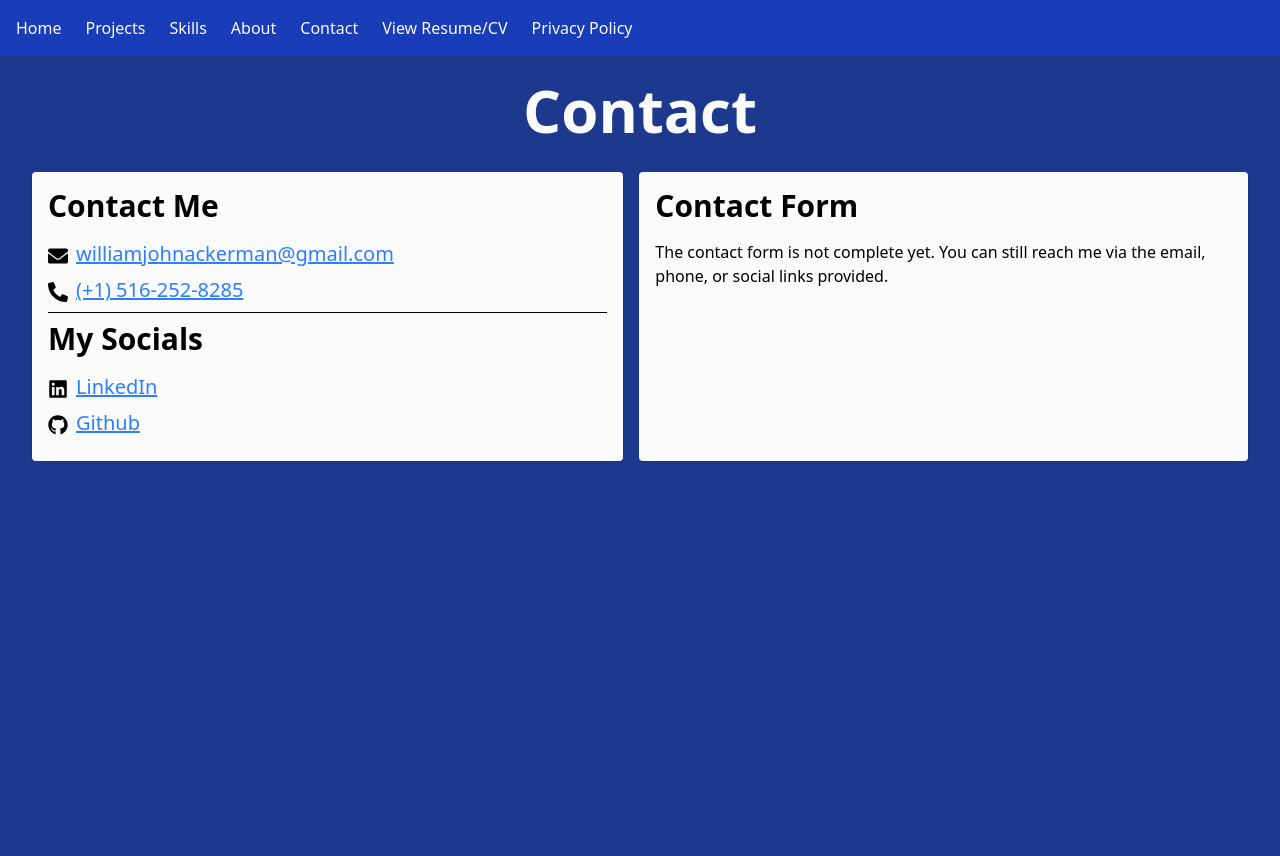
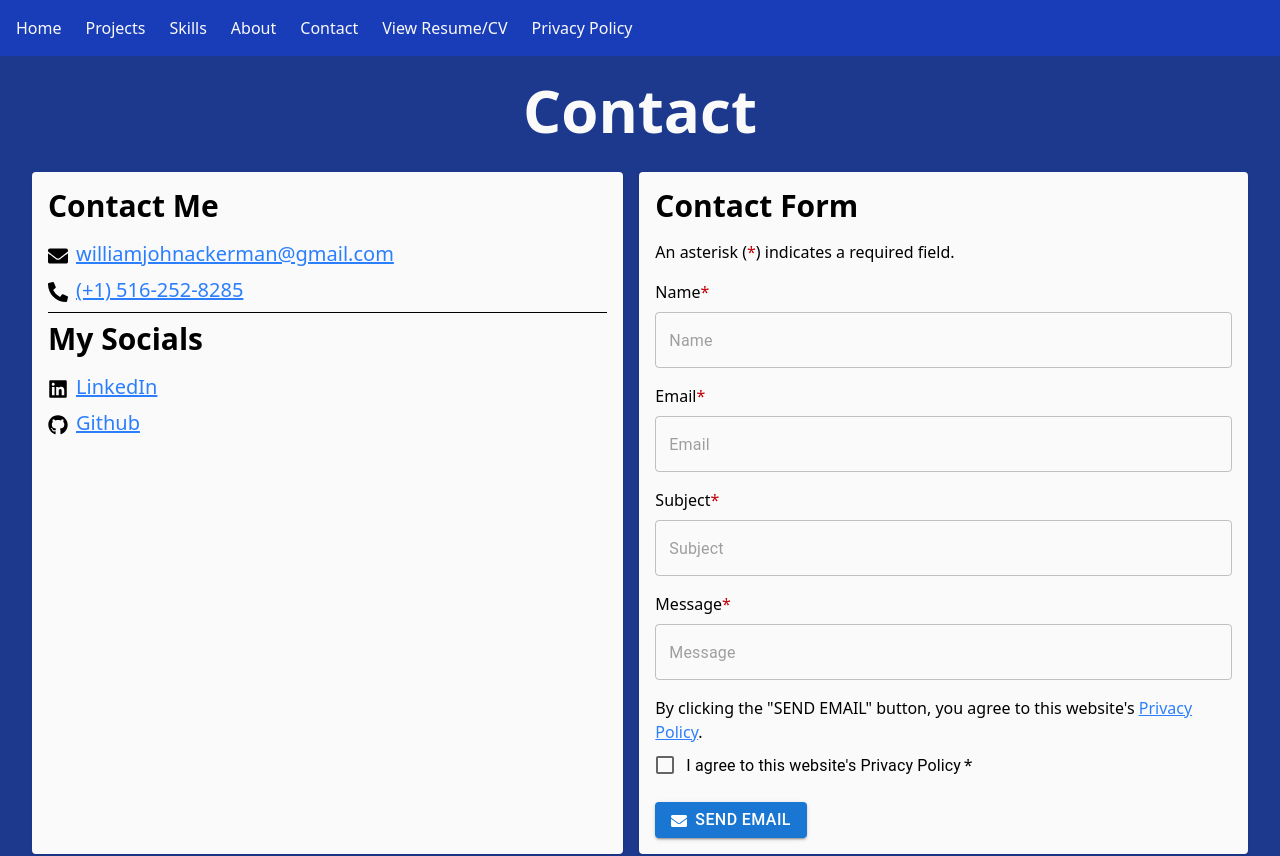
Before and after one commit to WilliamAckerman/william-ackerman-portfolio, a React (Vite) app in the folder frontend/: page /contact in a window 1280 px wide. Shown: the top 856 px of the page. Built offline with nearby package versions, Linux system fonts and the light colour scheme.

Commit message:
Working on implementing the contact form. Also made changes to the Privacy Policy regarding new Nodemailer functionality.

```diff
--- a/frontend/src/api/sendMessage.js
+++ b/frontend/src/api/sendMessage.js
@@ -1,4 +1,4 @@
-/*export const sendMessage = async ({ name, email, subject, message }) => {
+export const sendMessage = async ({ name, email, subject, message }) => {
     const messageData = {
         'name': name,
         'email': email,
@@ -16,4 +16,4 @@
         throw new Error("HTTP Error. Status: " + res.error)
     }
     return res
-}*/
+}
--- a/frontend/src/pages/Contact.jsx
+++ b/frontend/src/pages/Contact.jsx
@@ -12,12 +12,12 @@ import FormControlLabel from '@mui/material/FormControlLabel'
 import Checkbox from '@mui/material/Checkbox';
 import { FaEnvelope, FaPhoneAlt, FaLinkedin, FaGithub } from 'react-icons/fa';
 
-//import { sendMessage } from '../api/sendMessage.js';
+import { sendMessage } from '../api/sendMessage.js';
 
 function Contact() {
-  /*const [disableFields, setDisableFields] = useState(false)
+  const [disableFields, setDisableFields] = useState(false)
 
-  const { register, handleSubmit, control, reset, formState, formState: { /*isSubmitSuccessful,*//* errors } } = useForm({ defaultValues: { name: "", email: "", subject: "", message: "", agree: false }})
+  const { register, handleSubmit, control, reset, formState, formState: { /*isSubmitSuccessful,*/ errors } } = useForm({ defaultValues: { name: "", email: "", subject: "", message: "", agree: false }})
   const onSubmit = data => {
     setDisableFields(true)
     submission(data)
@@ -76,7 +76,7 @@ function Contact() {
     }
 
     setDisableFields(false)
-  }*/
+  }
 
   return (
     <>
@@ -232,11 +232,11 @@ function Contact() {
                   The contact form is currently disabled until a privacy policy has been established
                   and reviewed. You can still reach me via the email, phone, or social links provided.
                 </p>*/}
-                <p className="mt-4 text-base">
+                {/*<p className="mt-4 text-base">
                   The contact form is not complete yet. You can still reach me via the email, phone,
                   or social links provided.
-                </p>
-                {/*<p className="mt-2 mb-4 text-base">
+                </p>*/}
+                <p className="mt-2 mb-4 text-base">
                   An asterisk (<span className="text-red-700">*</span>) indicates a required field.
                 </p>
                 <form onSubmit={handleSubmit(onSubmit)}>
@@ -351,7 +351,7 @@ function Contact() {
                       Send Email
                     </span>
                   </Button>
-                </form>*/}
+                </form>
               </div>
             </div>
           </div>
```
Also changed, not shown: 2 other files (tests, documents, lock files or other folders).
